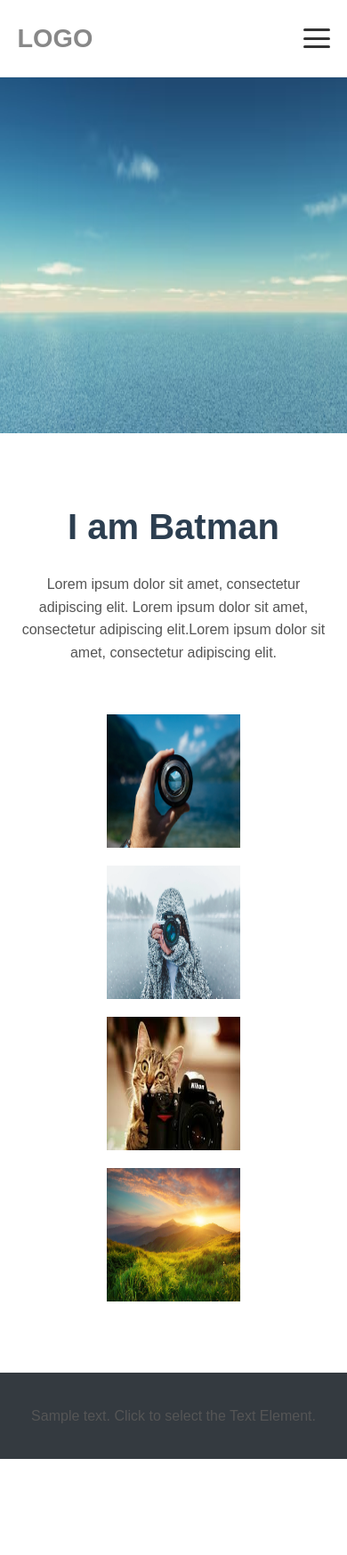
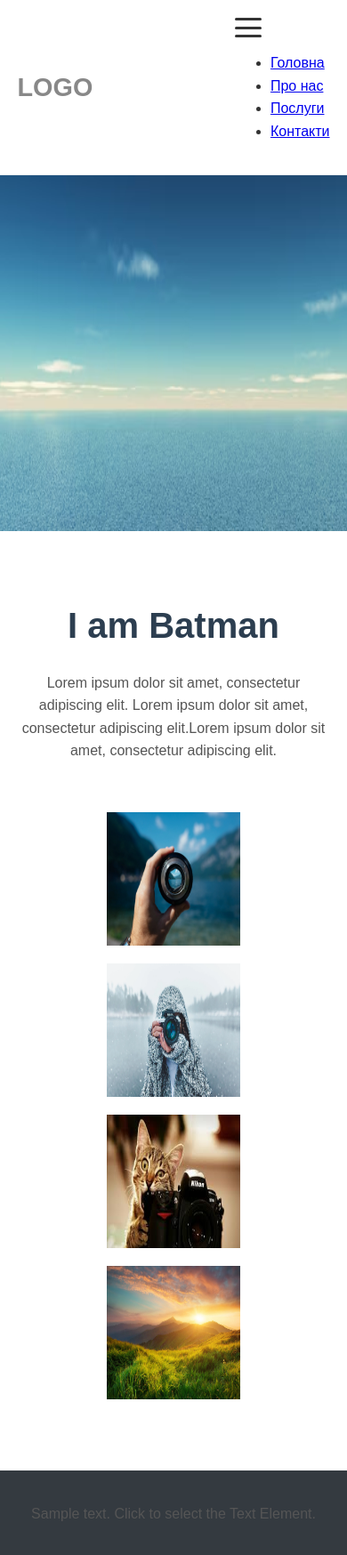
Before and after one commit to FegoSer/Web_lab4, a plain HTML site: page index.html in a window 390 px wide. Shown: the whole page at 89% size. Before the commit the page ends 1640 px from the top, so only its background shows below. Drawn offline with Linux system fonts and the light colour scheme.

Commit message:
Update index.html

```diff
--- a/index.html
+++ b/index.html
@@ -12,11 +12,22 @@
     <header class="navbar">
         <div class="container">
             <div class="logo">logo</div>
-            <nav class="menu-icon">
-                <div class="bar"></div>
-                <div class="bar"></div>
-                <div class="bar"></div>
+
+            <nav class="navigation">
+                <div class="menu-icon">
+                    <div class="bar"></div>
+                    <div class="bar"></div>
+                    <div class="bar"></div>
+                </div>
+
+                <ul class="nav-dropdown">
+                    <li><a href="https://kpi.ua/">Головна</a></li>
+                    <li><a href="https://kpi.ua/about">Про нас</a></li>
+                    <li><a href="https://kpi.ua/op">Послуги</a></li>
+                    <li><a href="https://kpi.ua/contact">Контакти</a></li>
+                </ul>
             </nav>
+
         </div>
     </header>
 
@@ -40,19 +51,27 @@
                 <div class="service-grid">
 
                     <div class="service-item">
+                        <a href="./images/1.png">
                         <img src="./images/1.png" alt="лінза фотоаппарата" class="service-icon">
+                        </a>
                     </div>
 
                     <div class="service-item">
+                        <a href="./images/2.png">
                         <img src="./images/2.png" alt="дівчина з камерою" class="service-icon">
+                        </a>
                     </div>
 
                     <div class="service-item">
+                        <a href="./images/3.png">
                         <img src="./images/3.png" alt="котик з камерою" class="service-icon">
+                        </a>
                     </div>
 
                     <div class="service-item">
+                        <a href="./images/4.png">
                         <img src="./images/4.png" alt="світанок в горах" class="service-icon">
+                        </a>
                     </div>
                 </div>
             </div>
@@ -63,5 +82,15 @@
         <p>Sample text. Click to select the Text Element.</p>
     </footer>
 
+    <script>/*не певний чи потрібно біло зробити робочий випадаючий список,але я зробив :) */
+        const menuIcon = document.querySelector('.menu-icon');
+
+        const navDropdown = document.querySelector('.nav-dropdown');
+
+        menuIcon.addEventListener('click', () => {
+            navDropdown.classList.toggle('show');
+        });
+    </script>
+
 </body>
 </html>
```
